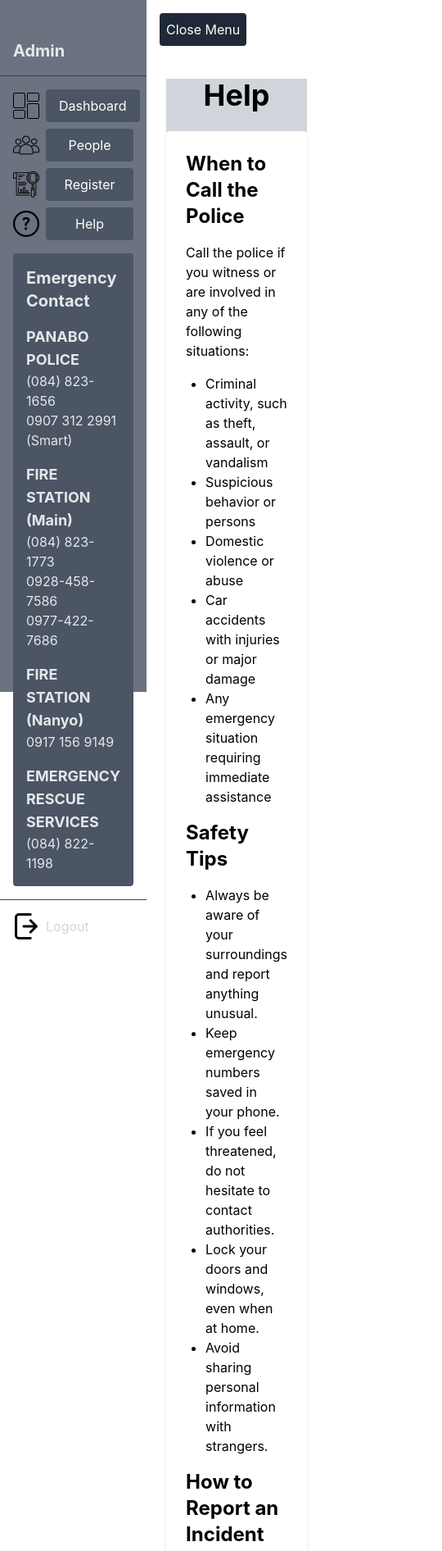
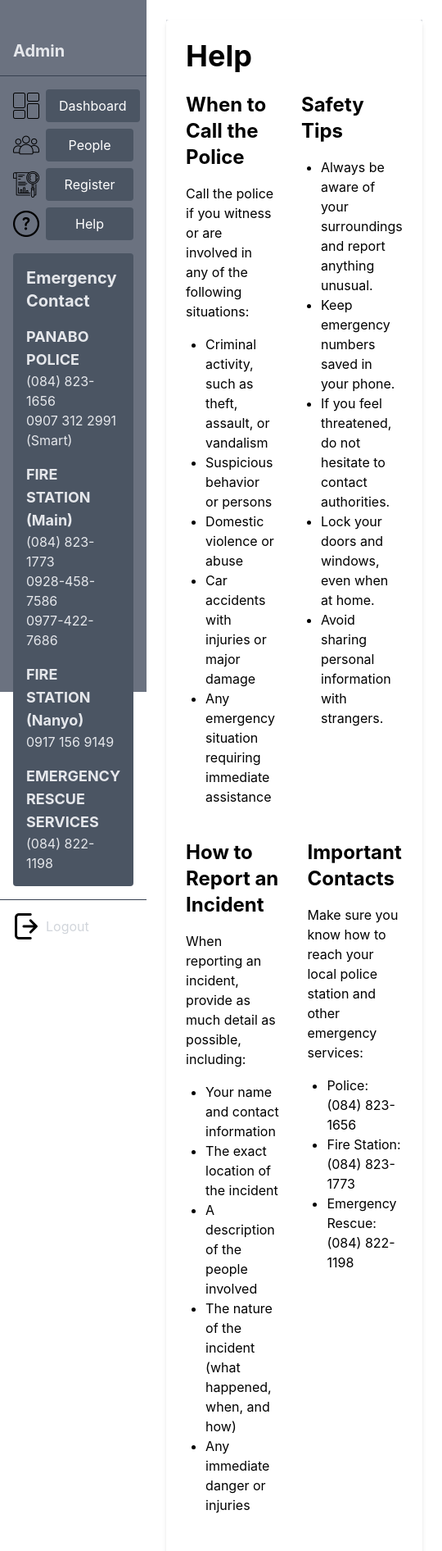
Before and after one commit to RenzSarucam/trackguard, a React (Create React App) app: page /help in a window 390 px wide. Shown: the top 1892 px of the page at 82% size, 540 px wide, since content can reach past the window. Built offline with nearby package versions, Linux system fonts and the light colour scheme.

Commit message:
Update Help.js

```diff
--- a/src/pages/Help.js
+++ b/src/pages/Help.js
@@ -23,7 +23,7 @@ function Help() {
   }, []);
 
   return (
-    <div className="flex h-screen">
+    <div className="flex h-screen flex-row">
       {/* Sidebar */}
       {isSidebarOpen && (
         <aside className="w-64 bg-gray-500 text-gray-200 flex flex-col">
@@ -127,21 +127,14 @@ function Help() {
         </aside>
       )}
 
-      {/* Main Content and Sidebar Toggle Button */}
+      {/* Main Content */}
       <div className="flex-1 flex flex-col">
-        <div className="md:hidden p-4">
-          <button
-            onClick={() => setIsSidebarOpen(!isSidebarOpen)}
-            className="text-white bg-gray-800 p-2 rounded"
-          >
-            {isSidebarOpen ? 'Close Menu' : 'Open Menu'}
-          </button>
-        </div>
-
         <main className="flex-1 p-6">
-          <div className="home-container flex flex-col justify-center items-center h-full bg-gray-300">
+          <div className="flex flex-row justify-center items-center h-full bg-gray-300">
+            <div className="bg-white p-6 rounded shadow-md w-full max-w-4xl">
               <h1 className="text-4xl font-bold mb-6">Help</h1>
-            <section className="bg-white p-6 rounded shadow-md w-full max-w-xl">
+              <section className="flex flex-row justify-between">
+                <div className="w-1/2 mr-4">
                   <h2 className="text-2xl font-bold mb-4">When to Call the Police</h2>
                   <p className="mb-4">
                     Call the police if you witness or are involved in any of the following situations:
@@ -153,7 +146,8 @@ function Help() {
                     <li>Car accidents with injuries or major damage</li>
                     <li>Any emergency situation requiring immediate assistance</li>
                   </ul>
-
+                </div>
+                <div className="w-1/2 ml-4">
                   <h2 className="text-2xl font-bold mb-4">Safety Tips</h2>
                   <ul className="list-disc pl-6 mb-4">
                     <li>Always be aware of your surroundings and report anything unusual.</li>
@@ -162,7 +156,11 @@ function Help() {
                     <li>Lock your doors and windows, even when at home.</li>
                     <li>Avoid sharing personal information with strangers.</li>
                   </ul>
+                </div>
+              </section>
 
+              <section className="flex flex-row justify-between mt-6">
+                <div className="w-1/2 mr-4">
                   <h2 className="text-2xl font-bold mb-4">How to Report an Incident</h2>
                   <p className="mb-4">
                     When reporting an incident, provide as much detail as possible, including:
@@ -174,7 +172,8 @@ function Help() {
                     <li>The nature of the incident (what happened, when, and how)</li>
                     <li>Any immediate danger or injuries</li>
                   </ul>
-
+                </div>
+                <div className="w-1/2 ml-4">
                   <h2 className="text-2xl font-bold mb-4">Important Contacts</h2>
                   <p className="mb-4">
                     Make sure you know how to reach your local police station and other emergency services:
@@ -184,11 +183,13 @@ function Help() {
                     <li>Fire Station: (084) 823-1773</li>
                     <li>Emergency Rescue: (084) 822-1198</li>
                   </ul>
+                </div>
+              </section>
 
-              <p className="text-lg">
+              <p className="text-lg mt-6">
                 Stay safe, and don't hesitate to reach out to the police or other authorities if you need help.
               </p>
-            </section>
+            </div>
           </div>
         </main>
       </div>
```
Lines whose indentation alone changed are shown as unchanged.
